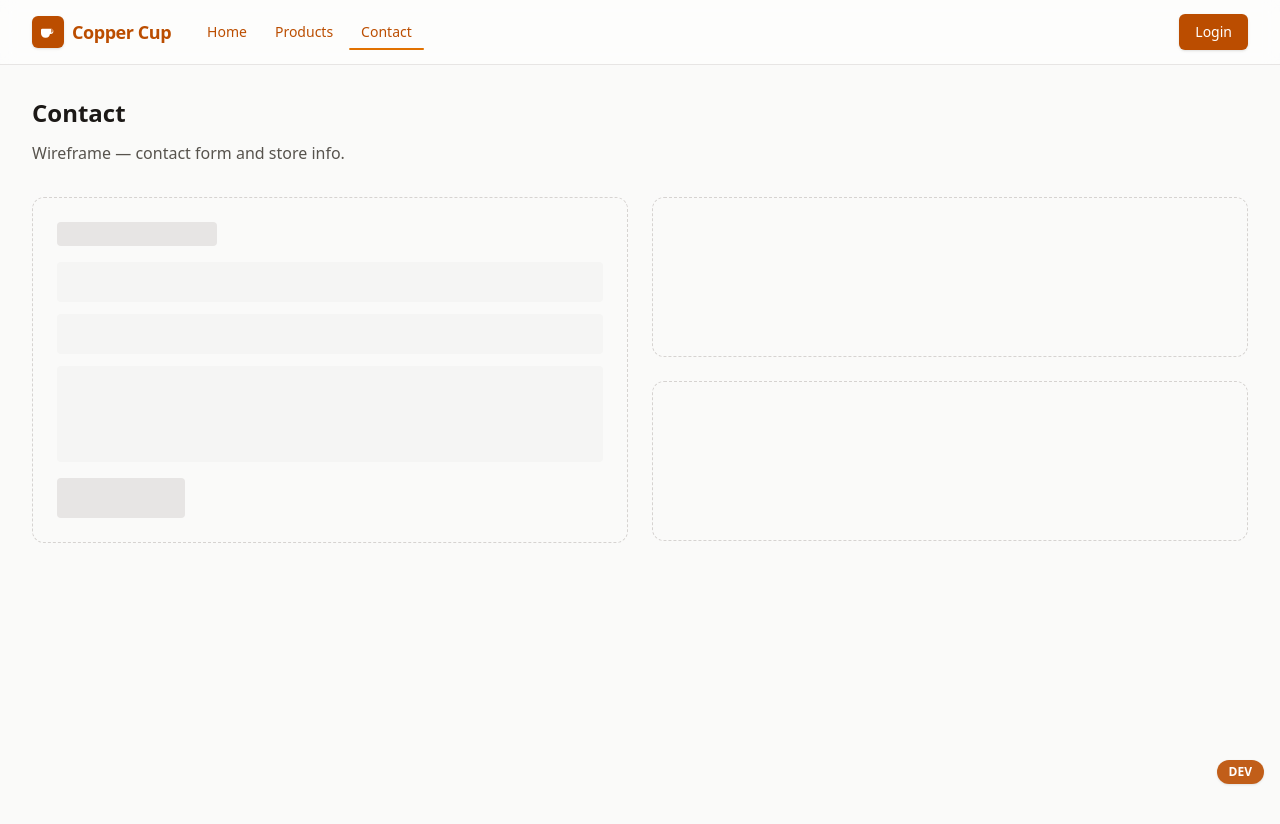
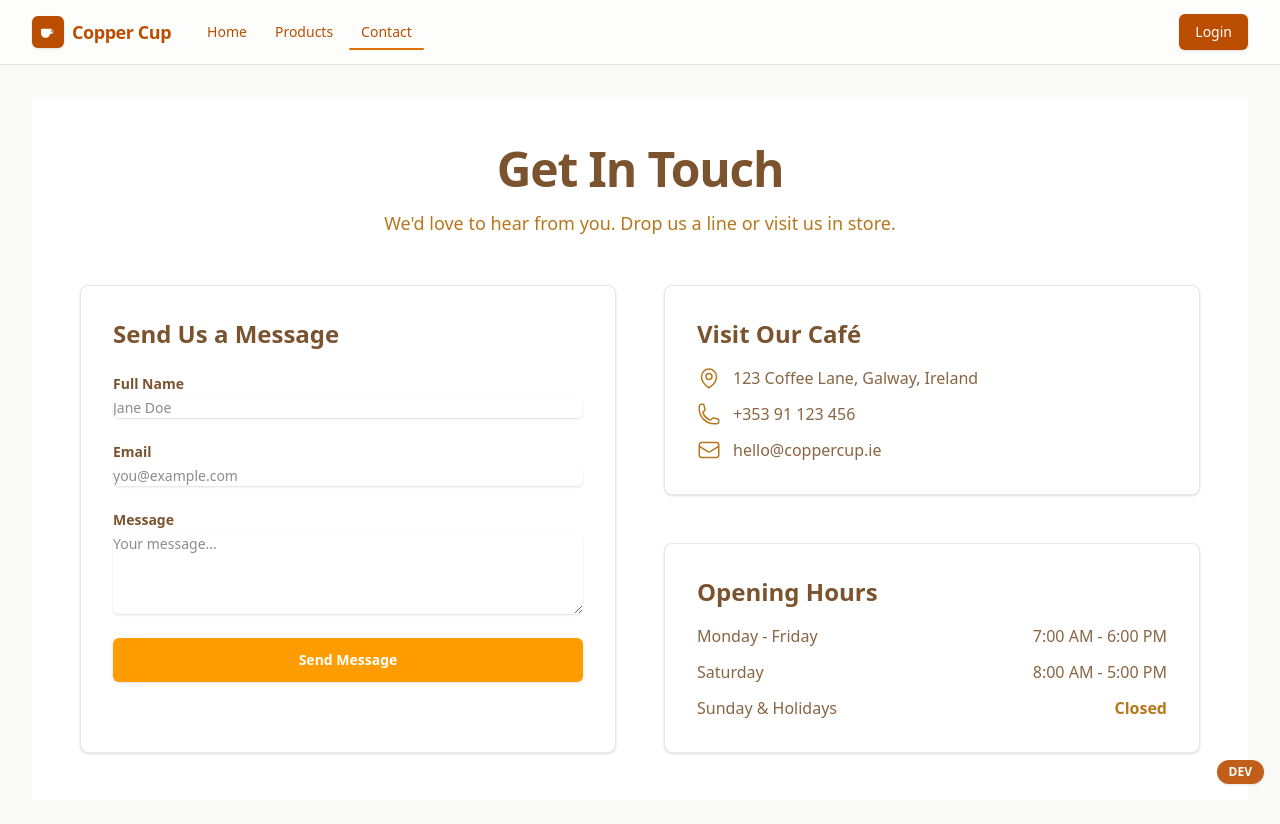
Before and after one commit to Olszewski-Jakub/SWE-Group-Project, a Next.js app in the folder frontend/: page /contact in a window 1280 px wide. Shown: the top 824 px of the page. Before the commit the page ends 800 px from the top, so only its background shows below. Built offline with nearby package versions, Linux system fonts and the light colour scheme; no server answers.

Commit message:
[FE-14] Contact Page UI

```diff
--- /dev/null
+++ b/frontend/src/features/contact/components/ContactForm.jsx
@@ -0,0 +1,59 @@
+// A helper component for styled form inputs
+function FormInput({ id, label, type = 'text', placeholder }) {
+  return (
+    <div>
+      <label htmlFor={id} className="block text-sm font-semibold text-[#7B542F]">
+        {label}
+      </label>
+      <div className="mt-1">
+        <input
+          type={type}
+          name={id}
+          id={id}
+          placeholder={placeholder}
+          className="block w-full rounded-md border-gray-300 shadow-sm focus:border-[#FF9D00] focus:ring-[#FF9D00] sm:text-sm"
+        />
+      </div>
+    </div>
+  );
+}
+
+// The main contact form
+export default function ContactForm() {
+  return (
+    <div className="rounded-lg border border-gray-200 bg-white p-6 shadow-sm sm:p-8">
+      <h2 className="mb-6 text-2xl font-bold text-[#7B542F]">Send Us a Message</h2>
+
+      <form action="#" method="POST" className="space-y-6">
+        <FormInput id="name" label="Full Name" placeholder="Jane Doe" />
+        <FormInput id="email" label="Email" type="email" placeholder="you@example.com" />
+
+        {/* Textarea for the message */}
+        <div>
+          <label htmlFor="message" className="block text-sm font-semibold text-[#7B542F]">
+            Message
+          </label>
+          <div className="mt-1">
+            <textarea
+              id="message"
+              name="message"
+              rows={4}
+              placeholder="Your message..."
+              className="block w-full rounded-md border-gray-300 shadow-sm focus:border-[#FF9D00] focus:ring-[#FF9D00] sm:text-sm"
+            />
+          </div>
+        </div>
+
+        {/* Submit Button */}
+        <div>
+          <button
+            type="submit"
+            className="w-full rounded-md bg-[#FF9D00] px-5 py-3 text-sm font-semibold text-white shadow-sm transition-all duration-200 hover:bg-[#B6771D] focus-visible:outline focus-visible:outline-2 focus-visible:outline-offset-2 focus-visible:outline-[#FF9D00]"
+          >
+            Send Message
+          </button>
+        </div>
+      </form>
+    </div>
+  );
+}
--- a/frontend/src/features/contact/components/ContactFormWireframe.jsx
+++ /dev/null
@@ -1,11 +0,0 @@
-export default function ContactFormWireframe() {
-  return (
-    <div className="rounded-xl border border-dashed border-stone-300 p-6">
-      <div className="mb-4 h-6 w-40 rounded bg-stone-200" />
-      <div className="mb-3 h-10 w-full rounded bg-stone-100" />
-      <div className="mb-3 h-10 w-full rounded bg-stone-100" />
-      <div className="mb-4 h-24 w-full rounded bg-stone-100" />
-      <div className="h-10 w-32 rounded bg-stone-200" />
-    </div>
-  );
-}
--- /dev/null
+++ b/frontend/src/features/contact/components/StoreInfo.jsx
@@ -0,0 +1,67 @@
+// A helper component for each info block
+function InfoBlock({ title, children }) {
+  return (
+    <div className="rounded-lg border border-gray-200 bg-white p-6 shadow-sm sm:p-8">
+      <h2 className="mb-4 text-2xl font-bold text-[#7B542F]">{title}</h2>
+      <div className="space-y-3 text-base text-[#7B542F]/90">
+        {children}
+      </div>
+    </div>
+  );
+}
+
+// A helper for icon list items
+function InfoItem({ icon, text }) {
+  return (
+    <div className="flex items-center">
+      <div className="flex-shrink-0">
+        {/* Heroicon (outline) */}
+        <svg className="h-6 w-6 text-[#B6771D]" fill="none" viewBox="0 0 24 24" strokeWidth={1.5} stroke="currentColor">
+          {icon}
+        </svg>
+      </div>
+      <div className="ml-3">
+        {text}
+      </div>
+    </div>
+  );
+}
+
+// The main store info component
+export default function StoreInfo() {
+  return (
+    <div className="space-y-12">
+      {/* Location Block */}
+      <InfoBlock title="Visit Our Café">
+        <InfoItem
+          icon={<><path strokeLinecap="round" strokeLinejoin="round" d="M15 10.5a3 3 0 11-6 0 3 3 0 016 0z" /><path strokeLinecap="round" strokeLinejoin="round" d="M19.5 10.5c0 7.142-7.5 11.25-7.5 11.25S4.5 17.642 4.5 10.5a7.5 7.5 0 1115 0z" /></>}
+          text="123 Coffee Lane, Galway, Ireland"
+        />
+        <InfoItem
+          icon={<path strokeLinecap="round" strokeLinejoin="round" d="M2.25 6.75c0 8.284 6.716 15 15 15h2.25a2.25 2.25 0 002.25-2.25v-1.372c0-.516-.351-.966-.852-1.091l-4.423-1.106c-.44-.11-.902.055-1.173.417l-.97 1.293c-.282.376-.769.542-1.21.38a12.035 12.035 0 01-7.143-7.143c-.162-.441.004-.928.38-1.21l1.293-.97c.363-.271.527-.734.417-1.173L6.963 3.102a1.125 1.125 0 00-1.091-.852H4.5A2.25 2.25 0 002.25 4.5v2.25z" />}
+          text="+353 91 123 456"
+        />
+        <InfoItem
+          icon={<path strokeLinecap="round" strokeLinejoin="round" d="M21.75 6.75v10.5a2.25 2.25 0 01-2.25 2.25h-15a2.25 2.25 0 01-2.25-2.25V6.75m19.5 0A2.25 2.25 0 0019.5 4.5h-15a2.25 2.25 0 00-2.25 2.25m19.5 0v.243a2.25 2.25 0 01-1.07 1.916l-7.5 4.615a2.25 2.25 0 01-2.36 0L3.32 8.91a2.25 2.25 0 01-1.07-1.916V6.75" />}
+          text="hello@coppercup.ie"
+        />
+      </InfoBlock>
+
+      {/* Opening Hours Block */}
+      <InfoBlock title="Opening Hours">
+        <div className="flex justify-between">
+          <span>Monday - Friday</span>
+          <span>7:00 AM - 6:00 PM</span>
+        </div>
+        <div className="flex justify-between">
+          <span>Saturday</span>
+          <span>8:00 AM - 5:00 PM</span>
+        </div>
+        <div className="flex justify-between">
+          <span>Sunday & Holidays</span>
+          <span className="text-[#B6771D] font-semibold">Closed</span>
+        </div>
+      </InfoBlock>
+    </div>
+  );
+}
--- a/frontend/src/features/contact/components/StoreInfoWireframe.jsx
+++ /dev/null
@@ -1,8 +0,0 @@
-export default function StoreInfoWireframe() {
-  return (
-    <div className="space-y-6">
-      <div className="h-40 rounded-xl border border-dashed border-stone-300" />
-      <div className="h-40 rounded-xl border border-dashed border-stone-300" />
-    </div>
-  );
-}
--- a/frontend/src/features/contact/pages/ContactPage.jsx
+++ b/frontend/src/features/contact/pages/ContactPage.jsx
@@ -1,16 +1,28 @@
-import ContactFormWireframe from '@/features/contact/components/ContactFormWireframe';
-import StoreInfoWireframe from '@/features/contact/components/StoreInfoWireframe';
+import ContactForm from '../components/ContactForm';
+import StoreInfo from '../components/StoreInfo';
 
 export default function ContactPage() {
   return (
-    <section className="space-y-8">
-      <header className="space-y-3">
-        <h1 className="text-2xl font-bold text-stone-900">Contact</h1>
-        <p className="text-stone-600">Wireframe — contact form and store info.</p>
-      </header>
-      <div className="grid grid-cols-1 gap-6 lg:grid-cols-2">
-        <ContactFormWireframe />
-        <StoreInfoWireframe />
+    // Set a light background for the whole page
+    <section className="bg-white p-8 sm:p-12">
+      <div className="mx-auto max-w-7xl">
+        {/* Page Header */}
+        <header className="mb-12 text-center">
+          <h1 className="text-4xl font-bold tracking-tight text-[#7B542F] sm:text-5xl">
+            Get In Touch
+          </h1>
+          <p className="mt-4 text-lg text-[#B6771D]">
+            We'd love to hear from you. Drop us a line or visit us in store.
+          </p>
+        </header>
+
+        {/* Main content grid */}
+        <div className="grid grid-cols-1 gap-12 lg:grid-cols-2">
+          {/* Column 1: Contact Form */}
+          <ContactForm />
+          {/* Column 2: Store Info */}
+          <StoreInfo />
+        </div>
       </div>
     </section>
   );
```
